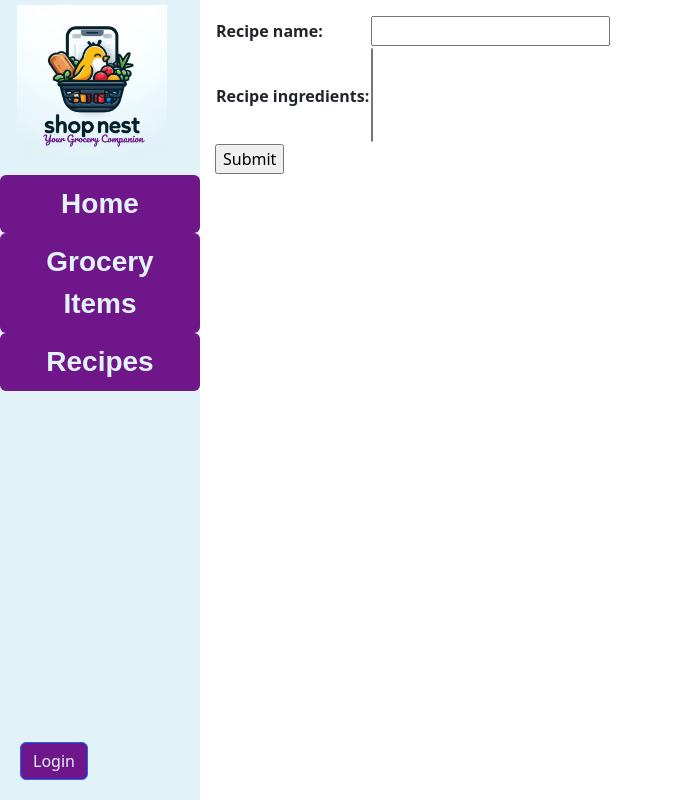
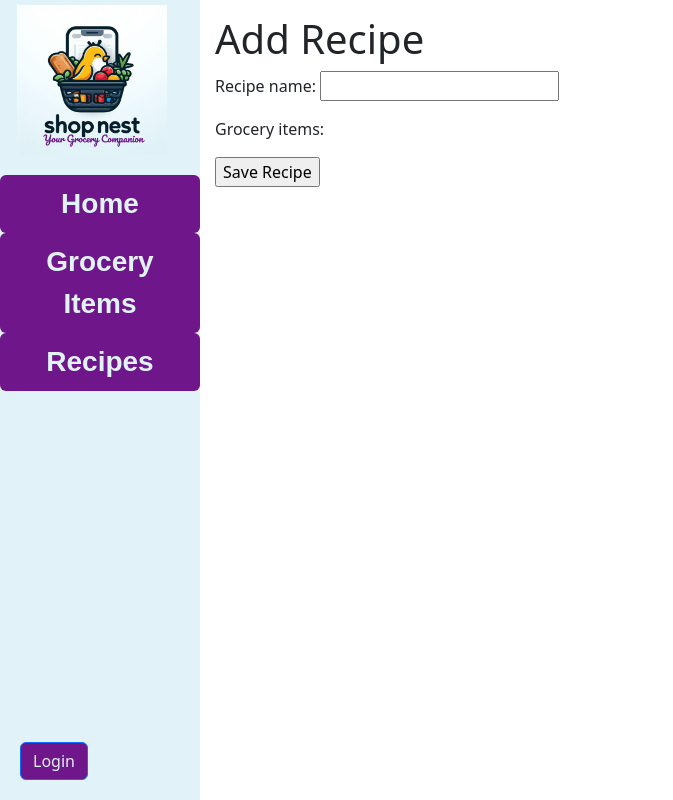
Before and after one commit to MayberryKory/CS3300PROJ, a Django app: template groceryApp/groceries_app/templates/groceries_app/recipe_form.html in a window 1280 px wide. Shown: the whole page, without its empty margins (0-673 px from the left). Run offline with Django 4.2, Linux system fonts and the light colour scheme; the template is opened without the code that fills it: values that come from a table or form of the project are taken from there, others are empty.

Commit message:
Added Form For creating recipe

```diff
--- a/groceryApp/groceries_app/forms.py
+++ b/groceryApp/groceries_app/forms.py
@@ -1,5 +1,8 @@
 from django.forms import ModelForm
+from django.forms import forms, ModelMultipleChoiceField, CheckboxSelectMultiple
 from .models import GroceryItem, Recipe, RecipeList
+from django.forms.formsets import formset_factory
+
 
 # Create a form for GroceryItem
 class GroceryItemForm(ModelForm):
@@ -7,11 +10,37 @@ class GroceryItemForm(ModelForm):
         model = GroceryItem
         fields = ('item_name', 'sku', 'cost')
 
-# Create a form for Recipe
+
 class RecipeForm(ModelForm):
+    grocery_items = ModelMultipleChoiceField(
+        queryset=GroceryItem.objects.all(),
+        widget= CheckboxSelectMultiple,  # You can use any widget you prefer
+        required=False,  # You can set this to True if at least one item should be selected
+    )
+
     class Meta:
         model = Recipe
-        fields = ('recipe_name', 'recipe_ingredients')
+        fields = ['recipe_name']
+
+    def __init__(self, *args, **kwargs):
+        super(RecipeForm, self).__init__(*args, **kwargs)
+
+        # If you want to prepopulate the form with selected items, you can do so here
+        if self.instance.pk:
+            self.fields['grocery_items'].initial = self.instance.groceryitem_set.all()
+
+    def save(self, commit=True):
+        recipe = super(RecipeForm, self).save(commit=False)
+
+        if commit:
+            recipe.save()
+
+        if recipe.pk:
+            # Clear the existing grocery items and add the selected ones
+            recipe.recipe_ingredients.set(self.cleaned_data['grocery_items'])
+
+        return recipe
+
 
 # Create a form for RecipeList
 class RecipeListForm(ModelForm):
--- a/groceryApp/groceries_app/models.py
+++ b/groceryApp/groceries_app/models.py
@@ -15,7 +15,7 @@ class GroceryItem(models.Model):
 
 class Recipe(models.Model):
     recipe_name = models.CharField(max_length=200)
-    recipe_ingredients = models.ManyToManyField(GroceryItem)
+    recipe_ingredients = models.ManyToManyField(GroceryItem, related_name='recipes')
 
     def __str__(self):
         return self.recipe_name
--- a/groceryApp/groceries_app/templates/groceries_app/recipe_form.html
+++ b/groceryApp/groceries_app/templates/groceries_app/recipe_form.html
@@ -5,16 +5,13 @@
 <!-- Replace block content in base_template.html -->
 {% block content %}
 
-
-<form action="" method="POST">
-
-
-{% csrf_token %}
-<table>
-{{ form.as_table }}
-</table>
-<input type="submit" name="Submit">
-</form>
-
+<body>
+    <h1>Add Recipe</h1>
+    <form method="post">
+        {% csrf_token %}
+        {{ form.as_p }}  <!-- Renders the form fields as paragraphs -->
+        <input type="submit" value="Save Recipe">
+    </form>
+</body>
 
 {% endblock %}
--- a/groceryApp/groceries_app/urls.py
+++ b/groceryApp/groceries_app/urls.py
@@ -9,5 +9,7 @@ urlpatterns = [
     path('recipes/<int:pk>/', views.RecipeDetailView.as_view(), name='recipe-detail'),
     path('recipeLists/', views.RecipeListListView.as_view(), name= 'recipe-lists'),
     path('recipeLists/<int:pk>', views.RecipeListDetailView.as_view(), name='recipe-lists-detail'),
-    path('recipes/<create_recipe/', views.createRecipe, name='create-recipe'),
+    path('recipes/create_recipe/', views.createRecipe, name='create-recipe'),
+    path('recipes/delete/<int:recipe_id>/', views.deleteRecipe, name='delete_recipe'),
+
 ]
```
Also changed, not shown: groceryApp/groceries_app/templates/groceries_app/recipe_detail.html (+7 -0 lines), groceryApp/groceries_app/views.py (+15 -5 lines), groceryApp/groceries_app/migrations/0002_alter_recipe_recipe_ingredients.py (added).
